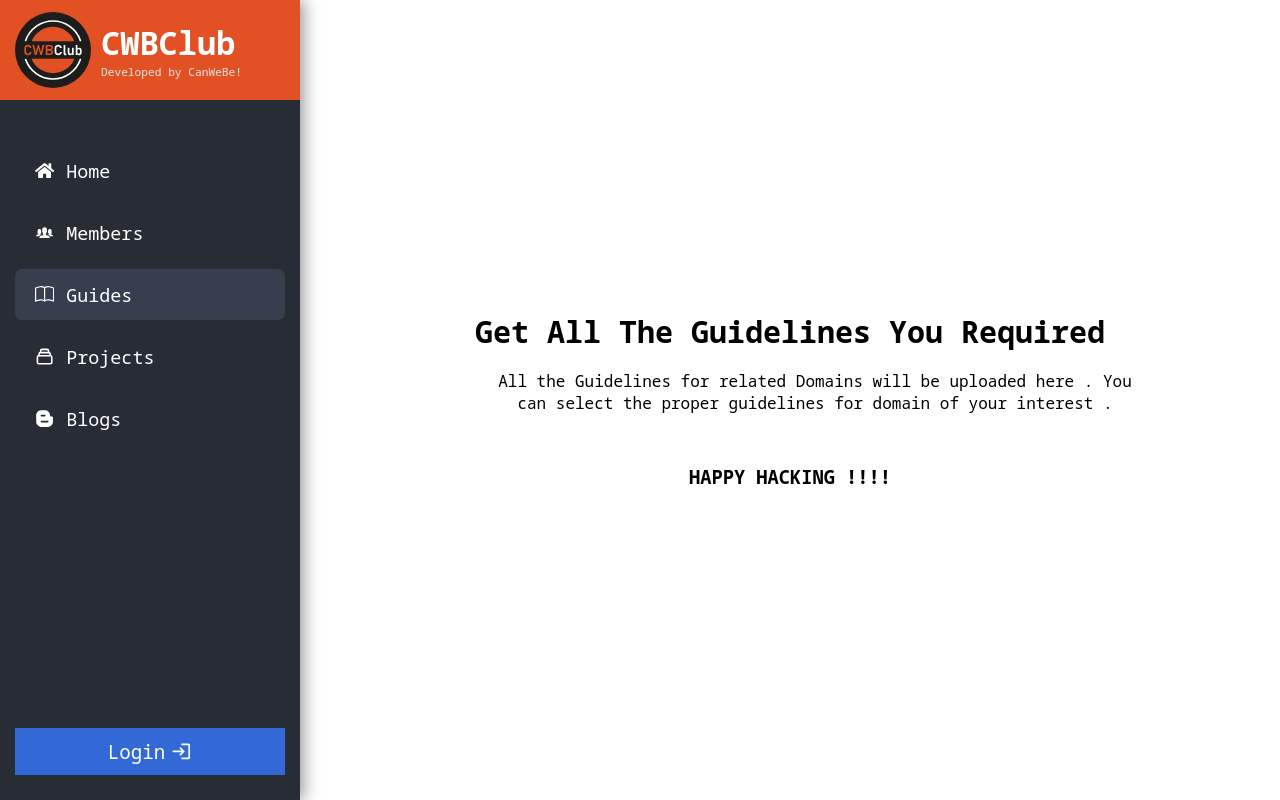
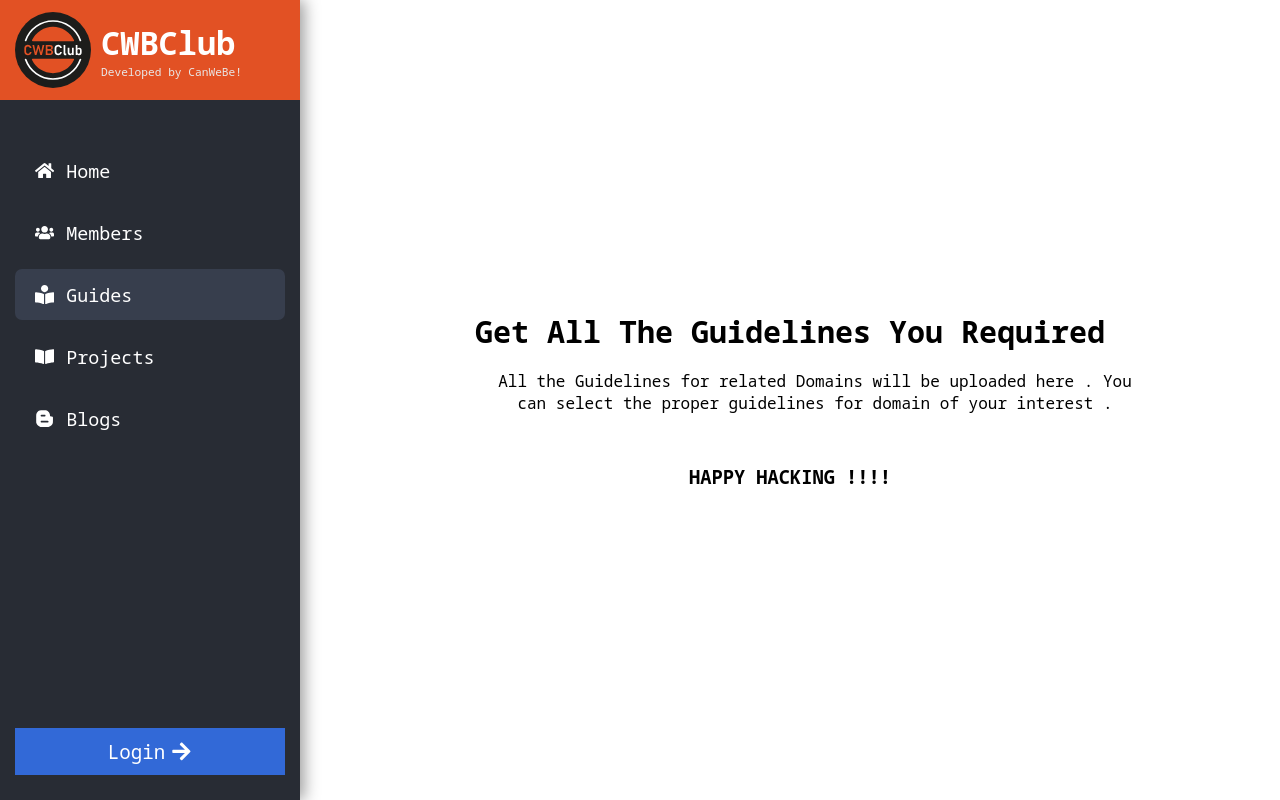
Before and after one commit to cwbclub/CWBClub, a React (Create React App) app: page /guides in a window 1280 px wide. Built offline with nearby package versions, Linux system fonts and the light colour scheme.

Commit message:
fixing icons with fa icons

```diff
--- a/src/components/sidenav/index.jsx
+++ b/src/components/sidenav/index.jsx
@@ -1,10 +1,8 @@
 import { Link, NavLink } from 'react-router-dom'
 import './sidenav.style.css'
 import logo from '../../assets/cwbclub.svg'
-import {  FaHome,FaBloggerB } from 'react-icons/fa'
-import { IoIosPeople} from 'react-icons/io'
-import { BsBook} from 'react-icons/bs'
-import { HiOutlineCollection} from 'react-icons/hi'
+import {  FaHome,FaBloggerB ,FaUsers ,FaBookReader,FaBookOpen ,FaArrowRight} from 'react-icons/fa'
+
 
 import { MdLogin } from 'react-icons/md'
 
@@ -32,15 +30,15 @@ export default function Sidenav() {
           <FaHome /> Home
         </NavLink>
         <NavLink to="members" end={true}>
-          <IoIosPeople />
+          <FaUsers />
           Members
         </NavLink>
         <NavLink to="guides" end={true}>
-          <BsBook/>
+          <FaBookReader/>
           Guides
         </NavLink>
         <NavLink to="projects" end={true}>
-          <HiOutlineCollection /> Projects
+          <FaBookOpen /> Projects
         </NavLink>
         <NavLink to="blogs" end={true}>
           <FaBloggerB  /> Blogs
@@ -48,7 +46,7 @@ export default function Sidenav() {
       </div>
       <div className="bottomDiv">
         <Link to="login" className="loginBtn">
-          Login <MdLogin />
+          Login <FaArrowRight />
         </Link>
       </div>
     </nav>
```
